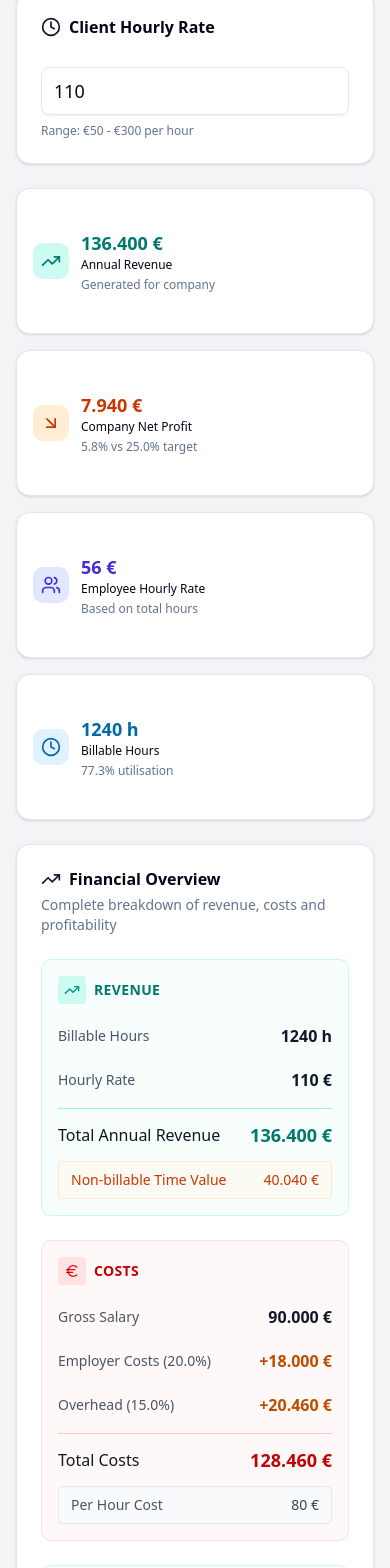
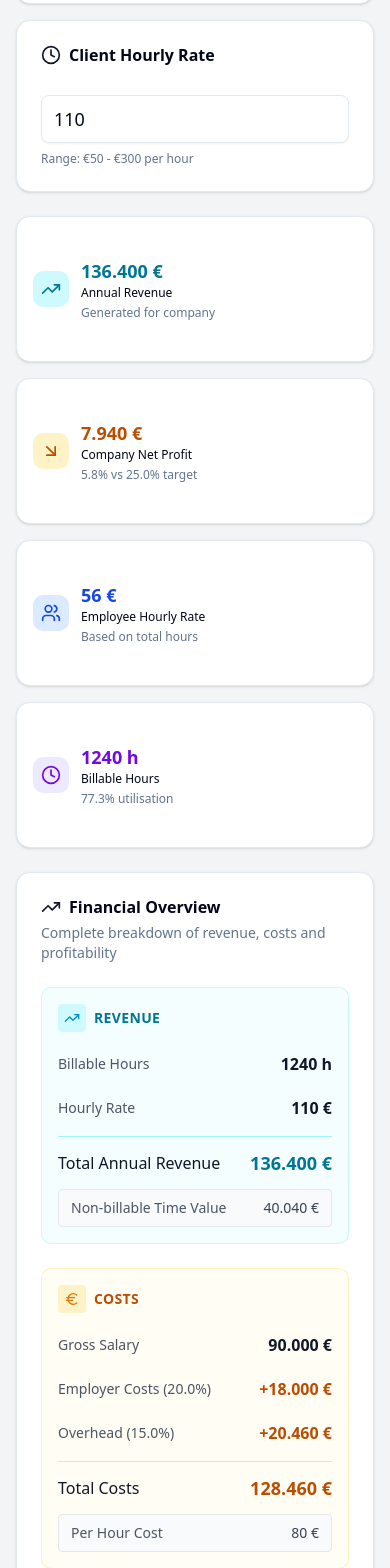
Before and after one commit to sorenjohanson/compalign, a SvelteKit app: page / in a window 390 px wide. Shown: the part 432-2000 px from the top of the page. Built offline with nearby package versions, Linux system fonts and the light colour scheme.

Commit message:
Enable colour-blind friendly mode

```diff
--- a/src/lib/components/MarginComparisonChart.svelte
+++ b/src/lib/components/MarginComparisonChart.svelte
@@ -49,9 +49,9 @@
   const getCompanyColors = () => {
     if (marginPosition === 'below_low') {
       return {
-        bg: 'border-red-200 bg-red-50 dark:border-red-800 dark:bg-red-950/50',
-        text: 'text-red-700 dark:text-red-400',
-        dot: 'bg-red-600'
+        bg: 'border-amber-200 bg-amber-50 dark:border-amber-800 dark:bg-amber-950/50',
+        text: 'text-amber-700 dark:text-amber-300',
+        dot: 'bg-amber-600'
       };
     } else if (marginPosition === 'above_high') {
       return {
@@ -69,9 +69,9 @@
   };
 
   const getStatusColor = () => {
-    if (comparison.industryPosition === 'above') return 'text-sky-700 dark:text-sky-400';
-    if (comparison.industryPosition === 'below') return 'text-orange-700 dark:text-orange-400';
-    return 'text-teal-700 dark:text-teal-400';
+    if (comparison.industryPosition === 'above') return 'text-blue-700 dark:text-blue-300';
+    if (comparison.industryPosition === 'below') return 'text-amber-700 dark:text-amber-300';
+    return 'text-cyan-700 dark:text-cyan-300';
   };
 </script>
 
@@ -137,9 +137,9 @@
 
   <!-- Quick Stats -->
   <div class="grid grid-cols-3 gap-4">
-    <div class="text-center p-3 bg-red-50 dark:bg-red-950/30 rounded-lg border border-red-200 dark:border-red-800">
-      <div class="text-2xl font-bold text-red-700 dark:text-red-400">{formatPercentage(industryStats.industryLow)}</div>
-      <div class="text-xs text-red-600 dark:text-red-400 font-medium">Industry Low</div>
+    <div class="text-center p-3 bg-amber-50 dark:bg-amber-950/30 rounded-lg border border-amber-200 dark:border-amber-800">
+      <div class="text-2xl font-bold text-amber-700 dark:text-amber-300">{formatPercentage(industryStats.industryLow)}</div>
+      <div class="text-xs text-amber-600 dark:text-amber-300 font-medium">Industry Low</div>
     </div>
     <div class="text-center p-3 bg-gray-50 dark:bg-gray-950/30 rounded-lg border border-gray-200 dark:border-gray-800">
       <div class="text-2xl font-bold text-gray-900 dark:text-gray-100">
@@ -148,8 +148,8 @@
       <div class="text-xs text-gray-700 dark:text-gray-300 font-medium">Industry Average</div>
     </div>
     <div class="text-center p-3 bg-blue-50 dark:bg-blue-950/30 rounded-lg border border-blue-200 dark:border-blue-800">
-      <div class="text-2xl font-bold text-blue-700 dark:text-blue-400">{formatPercentage(industryStats.industryHigh)}</div>
-      <div class="text-xs text-blue-600 dark:text-blue-400 font-medium">Industry High</div>
+      <div class="text-2xl font-bold text-blue-700 dark:text-blue-300">{formatPercentage(industryStats.industryHigh)}</div>
+      <div class="text-xs text-blue-600 dark:text-blue-300 font-medium">Industry High</div>
     </div>
   </div>
 
--- a/src/routes/+page.svelte
+++ b/src/routes/+page.svelte
@@ -80,11 +80,14 @@
     <div class="text-center mb-6 sm:mb-8">
       <div class="flex flex-col sm:flex-row justify-between items-center gap-4 mb-4">
         <div class="hidden sm:block flex-1"></div>
-        <div class="text-center flex items-center">
-          <div class="flex items-center justify-center gap-2 sm:gap-3 mb-4 sm:mb-0">
+        <div class="text-center flex flex-col items-center">
+          <div class="flex items-center justify-center gap-2 sm:gap-3 mb-2">
             <Calculator class="w-12 h-12 text-primary hidden md:block" />
             <h1 class="text-3xl font-bold">Rate Transparency Calculator</h1>
           </div>
+          <p class="text-sm text-muted-foreground mb-4 sm:mb-0">
+            Open Beta • Unlock <span class="text-blue-600 dark:text-blue-400 font-medium">Pro</span> features in Settings
+          </p>
         </div>
         <div class="flex items-center gap-2 flex-1 justify-end">
           <DarkModeToggle />
@@ -119,7 +122,7 @@
                 <span class="text-xs sm:text-sm text-muted-foreground/60">Freelancer</span>
               </div>
               {#if !isProEnabled}
-                <Badge variant="secondary" class="bg-sky-100 text-sky-700 dark:bg-sky-900/50 dark:text-sky-400 border-sky-200 dark:border-sky-800 text-xs">
+                <Badge variant="secondary" class="bg-blue-100 text-blue-700 dark:bg-blue-900/50 dark:text-blue-300 border-blue-200 dark:border-blue-800 text-xs">
                   <Lock class="w-3 h-3 mr-1" />
                   <span class="hidden xs:inline">Unlock with </span>Pro
                 </Badge>
@@ -172,11 +175,11 @@
       <Card.Root>
         <Card.Content class="p-4 sm:p-6">
           <div class="flex items-center space-x-3 sm:space-x-4">
-            <div class="p-2 bg-teal-100 dark:bg-teal-900/50 rounded-lg flex-shrink-0">
-              <TrendingUp class="w-5 h-5 sm:w-6 sm:h-6 text-teal-700 dark:text-teal-400" />
+            <div class="p-2 bg-cyan-100 dark:bg-cyan-900/50 rounded-lg flex-shrink-0">
+              <TrendingUp class="w-5 h-5 sm:w-6 sm:h-6 text-cyan-700 dark:text-cyan-300" />
             </div>
             <div class="min-w-0">
-              <div class="text-lg sm:text-2xl font-bold text-teal-700 dark:text-teal-400 truncate">{formatCurrency(calculation.annualRevenue)}</div>
+              <div class="text-lg sm:text-2xl font-bold text-cyan-700 dark:text-cyan-300 truncate">{formatCurrency(calculation.annualRevenue)}</div>
               <div class="text-xs sm:text-sm font-medium">Annual Revenue</div>
               <div class="text-xs text-muted-foreground mt-1">Generated for company</div>
             </div>
@@ -187,17 +190,17 @@
       <Card.Root>
         <Card.Content class="p-4 sm:p-6">
           <div class="flex items-center space-x-3 sm:space-x-4">
-            <div class="p-2 {marginStatus === 'above' ? 'bg-sky-100 dark:bg-sky-900/50' : marginStatus === 'exact' ? 'bg-gray-100 dark:bg-gray-900/50' : 'bg-orange-100 dark:bg-orange-900/50'} rounded-lg flex-shrink-0">
+            <div class="p-2 {marginStatus === 'above' ? 'bg-blue-100 dark:bg-blue-900/50' : marginStatus === 'exact' ? 'bg-gray-100 dark:bg-gray-900/50' : 'bg-amber-100 dark:bg-amber-900/50'} rounded-lg flex-shrink-0">
               {#if marginStatus === 'above'}
-                <ArrowUpRight class="w-5 h-5 sm:w-6 sm:h-6 text-sky-700 dark:text-sky-400" />
+                <ArrowUpRight class="w-5 h-5 sm:w-6 sm:h-6 text-blue-700 dark:text-blue-300" />
               {:else if marginStatus === 'exact'}
                 <ArrowRight class="w-5 h-5 sm:w-6 sm:h-6 text-gray-700 dark:text-gray-400" />
               {:else}
-                <ArrowDownRight class="w-5 h-5 sm:w-6 sm:h-6 text-orange-700 dark:text-orange-400" />
+                <ArrowDownRight class="w-5 h-5 sm:w-6 sm:h-6 text-amber-700 dark:text-amber-300" />
               {/if}
             </div>
             <div class="min-w-0">
-              <div class="text-lg sm:text-2xl font-bold {marginStatus === 'above' ? 'text-sky-700 dark:text-sky-400' : marginStatus === 'exact' ? 'text-gray-700 dark:text-gray-400' : 'text-orange-700 dark:text-orange-400'} truncate">
+              <div class="text-lg sm:text-2xl font-bold {marginStatus === 'above' ? 'text-blue-700 dark:text-blue-300' : marginStatus === 'exact' ? 'text-gray-700 dark:text-gray-300' : 'text-amber-700 dark:text-amber-300'} truncate">
                 {formatCurrency(calculation.netMargin)}
               </div>
               <div class="text-xs sm:text-sm font-medium">Company Net Profit</div>
@@ -212,11 +215,11 @@
       <Card.Root>
         <Card.Content class="p-4 sm:p-6">
           <div class="flex items-center space-x-3 sm:space-x-4">
-            <div class="p-2 bg-indigo-100 dark:bg-indigo-900/50 rounded-lg flex-shrink-0">
-              <Users class="w-5 h-5 sm:w-6 sm:h-6 text-indigo-700 dark:text-indigo-400" />
+            <div class="p-2 bg-blue-100 dark:bg-blue-900/50 rounded-lg flex-shrink-0">
+              <Users class="w-5 h-5 sm:w-6 sm:h-6 text-blue-700 dark:text-blue-300" />
             </div>
             <div class="min-w-0">
-              <div class="text-lg sm:text-2xl font-bold text-indigo-700 dark:text-indigo-400 truncate">{formatCurrency(calculation.employeeHourlyRate)}</div>
+              <div class="text-lg sm:text-2xl font-bold text-blue-700 dark:text-blue-300 truncate">{formatCurrency(calculation.employeeHourlyRate)}</div>
               <div class="text-xs sm:text-sm font-medium">Employee Hourly Rate</div>
               <div class="text-xs text-muted-foreground mt-1">Based on total hours</div>
             </div>
@@ -227,11 +230,11 @@
       <Card.Root>
         <Card.Content class="p-4 sm:p-6">
           <div class="flex items-center space-x-3 sm:space-x-4">
-            <div class="p-2 bg-sky-100 dark:bg-sky-900/50 rounded-lg flex-shrink-0">
-              <Clock class="w-5 h-5 sm:w-6 sm:h-6 text-sky-700 dark:text-sky-400" />
+            <div class="p-2 bg-violet-100 dark:bg-violet-900/50 rounded-lg flex-shrink-0">
+              <Clock class="w-5 h-5 sm:w-6 sm:h-6 text-violet-700 dark:text-violet-300" />
             </div>
             <div class="min-w-0">
-              <div class="text-lg sm:text-2xl font-bold text-sky-700 dark:text-sky-400">{calculation.realBillableHoursPerYear} h</div>
+              <div class="text-lg sm:text-2xl font-bold text-violet-700 dark:text-violet-300">{calculation.realBillableHoursPerYear} h</div>
               <div class="text-xs sm:text-sm font-medium">Billable Hours</div>
               <div class="text-xs text-muted-foreground mt-1">{formatPercentage(calculation.utilisationRate * 100)} utilisation</div>
             </div>
@@ -252,12 +255,12 @@
       <Card.Content>
         <div class="grid grid-cols-1 lg:grid-cols-3 gap-6 sm:gap-8 lg:h-80">
           <!-- Revenue Column -->
-          <div class="bg-teal-50/50 dark:bg-teal-950/20 rounded-lg p-4 border border-teal-200/50 dark:border-teal-800/50 flex flex-col h-full">
+          <div class="bg-cyan-50/50 dark:bg-cyan-950/20 rounded-lg p-4 border border-cyan-200/50 dark:border-cyan-800/50 flex flex-col h-full">
             <div class="flex items-center gap-2 mb-4">
-              <div class="p-1.5 bg-teal-100 dark:bg-teal-900/50 rounded">
-                <TrendingUp class="w-4 h-4 text-teal-600 dark:text-teal-400" />
+              <div class="p-1.5 bg-cyan-100 dark:bg-cyan-900/50 rounded">
+                <TrendingUp class="w-4 h-4 text-cyan-600 dark:text-cyan-300" />
               </div>
-              <h4 class="font-semibold text-sm uppercase tracking-wide text-teal-700 dark:text-teal-400">Revenue</h4>
+              <h4 class="font-semibold text-sm uppercase tracking-wide text-cyan-700 dark:text-cyan-300">Revenue</h4>
             </div>
             <div class="space-y-3 flex-1 flex flex-col justify-between">
               <div class="space-y-3">
@@ -271,16 +274,16 @@
                 </div>
               </div>
               <div class="space-y-3">
-                <div class="border-t border-teal-200 dark:border-teal-700 pt-3">
+                <div class="border-t border-cyan-200 dark:border-cyan-700 pt-3">
                   <div class="flex justify-between items-center">
                     <span class="font-medium text-gray-900 dark:text-gray-100">Total Annual Revenue</span>
-                    <span class="font-bold text-lg text-teal-700 dark:text-teal-400">{formatCurrency(calculation.annualRevenue)}</span>
+                    <span class="font-bold text-lg text-cyan-700 dark:text-cyan-300">{formatCurrency(calculation.annualRevenue)}</span>
                   </div>
                 </div>
-                <div class="bg-orange-50/50 dark:bg-orange-950/20 rounded px-3 py-2 border border-orange-200/50 dark:border-orange-800/50">
+                <div class="bg-gray-50 dark:bg-gray-800/50 rounded px-3 py-2 border border-gray-200 dark:border-gray-700">
                   <div class="flex justify-between items-center text-sm">
-                    <span class="text-orange-700 dark:text-orange-400">Non-billable Time Value</span>
-                    <span class="font-medium text-orange-700 dark:text-orange-400">{formatCurrency(calculation.nonBillableTimeValue)}</span>
+                    <span class="text-gray-600 dark:text-gray-400">Non-billable Time Value</span>
+                    <span class="font-medium text-gray-700 dark:text-gray-300">{formatCurrency(calculation.nonBillableTimeValue)}</span>
                   </div>
                 </div>
               </div>
@@ -288,12 +291,12 @@
           </div>
 
           <!-- Costs Column -->
-          <div class="bg-red-50/50 dark:bg-red-950/20 rounded-lg p-4 border border-red-200/50 dark:border-red-800/50 flex flex-col h-full">
+          <div class="bg-amber-50/50 dark:bg-amber-950/20 rounded-lg p-4 border border-amber-200/50 dark:border-amber-800/50 flex flex-col h-full">
             <div class="flex items-center gap-2 mb-4">
-              <div class="p-1.5 bg-red-100 dark:bg-red-900/50 rounded">
-                <Euro class="w-4 h-4 text-red-600 dark:text-red-400" />
+              <div class="p-1.5 bg-amber-100 dark:bg-amber-900/50 rounded">
+                <Euro class="w-4 h-4 text-amber-600 dark:text-amber-300" />
               </div>
-              <h4 class="font-semibold text-sm uppercase tracking-wide text-red-700 dark:text-red-400">Costs</h4>
+              <h4 class="font-semibold text-sm uppercase tracking-wide text-amber-700 dark:text-amber-300">Costs</h4>
             </div>
             <div class="space-y-3 flex-1 flex flex-col justify-between">
               <div class="space-y-3">
@@ -303,18 +306,18 @@
                 </div>
                 <div class="flex justify-between items-center py-1">
                   <span class="text-sm text-gray-600 dark:text-gray-300">Employer Costs ({formatPercentage(config.employerSocialContributionRate * 100)})</span>
-                  <span class="font-semibold text-amber-700 dark:text-amber-400">+{formatCurrency(calculation.employerSocialContributions)}</span>
+                  <span class="font-semibold text-amber-700 dark:text-amber-300">+{formatCurrency(calculation.employerSocialContributions)}</span>
                 </div>
                 <div class="flex justify-between items-center py-1">
                   <span class="text-sm text-gray-600 dark:text-gray-300">Overhead ({formatPercentage(config.overheadAsPercentOfRevenue * 100)})</span>
-                  <span class="font-semibold text-amber-700 dark:text-amber-400">+{formatCurrency(calculation.overheadCosts)}</span>
+                  <span class="font-semibold text-amber-700 dark:text-amber-300">+{formatCurrency(calculation.overheadCosts)}</span>
                 </div>
               </div>
               <div class="space-y-3">
-                <div class="border-t border-red-200 dark:border-red-700 pt-3">
+                <div class="border-t border-amber-200 dark:border-amber-700 pt-3">
                   <div class="flex justify-between items-center">
                     <span class="font-medium text-gray-900 dark:text-gray-100">Total Costs</span>
-                    <span class="font-bold text-lg text-red-700 dark:text-red-400">{formatCurrency(calculation.totalEmployerCosts + calculation.overheadCosts)}</span>
+                    <span class="font-bold text-lg text-amber-700 dark:text-amber-300">{formatCurrency(calculation.totalEmployerCosts + calculation.overheadCosts)}</span>
                   </div>
                 </div>
                 <div class="bg-gray-50 dark:bg-gray-800/50 rounded px-3 py-2 border border-gray-200 dark:border-gray-700">
@@ -328,33 +331,33 @@
           </div>
 
           <!-- Profitability Column -->
-          <div class="bg-sky-50/50 dark:bg-sky-950/20 rounded-lg p-4 border border-sky-200/50 dark:border-sky-800/50 flex flex-col h-full">
+          <div class="bg-blue-50/50 dark:bg-blue-950/20 rounded-lg p-4 border border-blue-200/50 dark:border-blue-800/50 flex flex-col h-full">
             <div class="flex items-center gap-2 mb-4">
-              <div class="p-1.5 bg-sky-100 dark:bg-sky-900/50 rounded">
-                <Target class="w-4 h-4 text-sky-600 dark:text-sky-400" />
+              <div class="p-1.5 bg-blue-100 dark:bg-blue-900/50 rounded">
+                <Target class="w-4 h-4 text-blue-600 dark:text-blue-300" />
               </div>
-              <h4 class="font-semibold text-sm uppercase tracking-wide text-sky-700 dark:text-sky-400">Profitability</h4>
+              <h4 class="font-semibold text-sm uppercase tracking-wide text-blue-700 dark:text-blue-300">Profitability</h4>
             </div>
             <div class="space-y-3 flex-1 flex flex-col justify-between">
               <div class="space-y-3">
                 <div class="flex justify-between items-center py-1">
                   <span class="text-sm text-gray-600 dark:text-gray-300">Gross Profit</span>
-                  <span class="font-semibold text-sky-700 dark:text-sky-400">{formatCurrency(calculation.grossMargin)}</span>
+                  <span class="font-semibold text-blue-700 dark:text-blue-300">{formatCurrency(calculation.grossMargin)}</span>
                 </div>
                 <div class="flex justify-between items-center py-1">
                   <span class="text-sm text-gray-600 dark:text-gray-300">Gross Margin %</span>
-                  <span class="font-semibold text-sky-700 dark:text-sky-400">{formatPercentage(calculation.grossMarginPercentage)}</span>
+                  <span class="font-semibold text-blue-700 dark:text-blue-300">{formatPercentage(calculation.grossMarginPercentage)}</span>
                 </div>
                 <div class="flex justify-between items-center py-1">
                   <span class="text-sm text-gray-600 dark:text-gray-300">Net Margin %</span>
-                  <span class="font-bold {calculation.netMargin >= 0 ? 'text-sky-700 dark:text-sky-400' : 'text-red-700 dark:text-red-400'}">{formatPercentage(calculation.netMarginPercentage)}</span>
+                  <span class="font-bold {calculation.netMargin >= 0 ? 'text-blue-700 dark:text-blue-300' : 'text-amber-700 dark:text-amber-300'}">{formatPercentage(calculation.netMarginPercentage)}</span>
                 </div>
               </div>
               <div class="space-y-3">
-                <div class="border-t border-sky-200 dark:border-sky-700 pt-3">
+                <div class="border-t border-blue-200 dark:border-blue-700 pt-3">
                   <div class="flex justify-between items-center">
                     <span class="font-medium text-gray-900 dark:text-gray-100">Net Profit</span>
-                    <span class="font-bold text-lg {calculation.netMargin >= 0 ? 'text-sky-700 dark:text-sky-400' : 'text-red-700 dark:text-red-400'}">{formatCurrency(calculation.netMargin)}</span>
+                    <span class="font-bold text-lg {calculation.netMargin >= 0 ? 'text-blue-700 dark:text-blue-300' : 'text-amber-700 dark:text-amber-300'}">{formatCurrency(calculation.netMargin)}</span>
                   </div>
                 </div>
                 <div class="bg-gray-50 dark:bg-gray-800/50 rounded px-3 py-2 border border-gray-200 dark:border-gray-700">
@@ -383,17 +386,17 @@
         <Card.Content>
           <div class="grid grid-cols-1 sm:grid-cols-2 lg:grid-cols-4 gap-4 sm:gap-6">
             {#each strategicInsights as insight}
-              <div class="text-center p-3 sm:p-4 rounded-lg border {insight.impact === 'positive' ? 'bg-sky-50 dark:bg-sky-950/30 border-sky-200 dark:border-sky-800' : insight.impact === 'negative' ? 'bg-red-50 dark:bg-red-950/30 border-red-200 dark:border-red-800' : 'bg-gray-50 dark:bg-gray-950/30 border-gray-200 dark:border-gray-800'}">
+              <div class="text-center p-3 sm:p-4 rounded-lg border {insight.impact === 'positive' ? 'bg-blue-50 dark:bg-blue-950/30 border-blue-200 dark:border-blue-800' : insight.impact === 'negative' ? 'bg-amber-50 dark:bg-amber-950/30 border-amber-200 dark:border-amber-800' : 'bg-gray-50 dark:bg-gray-950/30 border-gray-200 dark:border-gray-800'}">
                 <div class="flex items-center justify-center mb-2 sm:mb-3">
                   {#if insight.impact === 'positive'}
-                    <ArrowUpRight class="w-5 h-5 sm:w-6 sm:h-6 text-sky-600 dark:text-sky-400" />
+                    <ArrowUpRight class="w-5 h-5 sm:w-6 sm:h-6 text-blue-600 dark:text-blue-300" />
                   {:else if insight.impact === 'negative'}
-                    <ArrowDownRight class="w-5 h-5 sm:w-6 sm:h-6 text-red-600 dark:text-red-400" />
+                    <ArrowDownRight class="w-5 h-5 sm:w-6 sm:h-6 text-amber-700 dark:text-amber-300" />
                   {:else}
                     <ArrowRight class="w-5 h-5 sm:w-6 sm:h-6 text-gray-600 dark:text-gray-400" />
                   {/if}
                 </div>
-                <div class="text-xl sm:text-2xl font-bold mb-1 sm:mb-2 {insight.impact === 'positive' ? 'text-sky-700 dark:text-sky-400' : insight.impact === 'negative' ? 'text-red-700 dark:text-red-400' : 'text-gray-700 dark:text-gray-400'}">
+                <div class="text-xl sm:text-2xl font-bold mb-1 sm:mb-2 {insight.impact === 'positive' ? 'text-blue-700 dark:text-blue-300' : insight.impact === 'negative' ? 'text-amber-700 dark:text-amber-300' : 'text-gray-700 dark:text-gray-300'}">
                   {insight.value}
                 </div>
                 <div class="font-medium text-xs sm:text-sm mb-1">{insight.category}</div>
@@ -402,33 +405,33 @@
             {/each}
 
             <!-- Working Time Analysis Cards -->
-            <div class="text-center p-3 sm:p-4 rounded-lg border bg-teal-50 dark:bg-teal-950/30 border-teal-200 dark:border-teal-800">
+            <div class="text-center p-3 sm:p-4 rounded-lg border bg-cyan-50 dark:bg-cyan-950/30 border-cyan-200 dark:border-cyan-800">
               <div class="flex items-center justify-center mb-2 sm:mb-3">
-                <Calendar class="w-5 h-5 sm:w-6 sm:h-6 text-teal-600 dark:text-teal-400" />
+                <Calendar class="w-5 h-5 sm:w-6 sm:h-6 text-cyan-600 dark:text-cyan-300" />
               </div>
-              <div class="text-xl sm:text-2xl font-bold mb-1 sm:mb-2 text-teal-700 dark:text-teal-400">
+              <div class="text-xl sm:text-2xl font-bold mb-1 sm:mb-2 text-cyan-700 dark:text-cyan-300">
                 {calculation.workingDaysPerYear}
               </div>
               <div class="font-medium text-xs sm:text-sm mb-1">Working Days</div>
               <div class="text-xs text-muted-foreground">Per year</div>
             </div>
 
-            <div class="text-center p-3 sm:p-4 rounded-lg border bg-orange-50 dark:bg-orange-950/30 border-orange-200 dark:border-orange-800">
+            <div class="text-center p-3 sm:p-4 rounded-lg border bg-amber-50 dark:bg-amber-950/30 border-amber-200 dark:border-amber-800">
               <div class="flex items-center justify-center mb-2 sm:mb-3">
-                <Clock class="w-5 h-5 sm:w-6 sm:h-6 text-orange-600 dark:text-orange-400" />
+                <Clock class="w-5 h-5 sm:w-6 sm:h-6 text-amber-600 dark:text-amber-300" />
               </div>
-              <div class="text-xl sm:text-2xl font-bold mb-1 sm:mb-2 text-orange-700 dark:text-orange-400">
+              <div class="text-xl sm:text-2xl font-bold mb-1 sm:mb-2 text-amber-700 dark:text-amber-300">
                 {calculation.totalHoursPerYear - calculation.realBillableHoursPerYear} h
               </div>
               <div class="font-medium text-xs sm:text-sm mb-1">Non-billable Hours</div>
               <div class="text-xs text-muted-foreground">Admin, meetings, training</div>
             </div>
 
-            <div class="text-center p-3 sm:p-4 rounded-lg border bg-sky-50 dark:bg-sky-950/30 border-sky-200 dark:border-sky-800">
+            <div class="text-center p-3 sm:p-4 rounded-lg border bg-violet-50 dark:bg-violet-950/30 border-violet-200 dark:border-violet-800">
               <div class="flex items-center justify-center mb-2 sm:mb-3">
-                <Clock class="w-5 h-5 sm:w-6 sm:h-6 text-sky-600 dark:text-sky-400" />
+                <Clock class="w-5 h-5 sm:w-6 sm:h-6 text-violet-600 dark:text-violet-300" />
               </div>
-              <div class="text-xl sm:text-2xl font-bold mb-1 sm:mb-2 text-sky-700 dark:text-sky-400">
+              <div class="text-xl sm:text-2xl font-bold mb-1 sm:mb-2 text-violet-700 dark:text-violet-300">
                 {calculation.realBillableHoursPerYear} h
               </div>
               <div class="font-medium text-xs sm:text-sm mb-1">Realistic Billable</div>
@@ -460,7 +463,7 @@
             <!-- Pro Overlay -->
             <div class="absolute inset-0 flex items-center justify-center bg-background/10 backdrop-blur-[2px] rounded-lg">
               <div class="text-center p-6">
-                <Badge variant="secondary" class="bg-sky-100 text-sky-700 dark:bg-sky-900/50 dark:text-sky-400 border-sky-200 dark:border-sky-800 text-xs">
+                <Badge variant="secondary" class="bg-blue-100 text-blue-700 dark:bg-blue-900/50 dark:text-blue-300 border-blue-200 dark:border-blue-800 text-xs">
                   <Lock class="w-3 h-3 mr-1" />
                   <span class="hidden xs:inline">Unlock with </span>Pro
                 </Badge>
```
Also changed, not shown: src/lib/components/SettingsDialog.svelte (+21 -21 lines).
